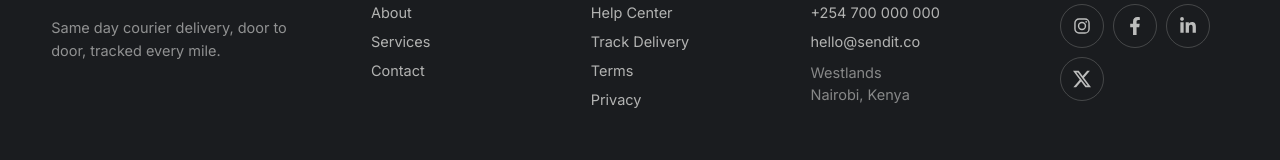
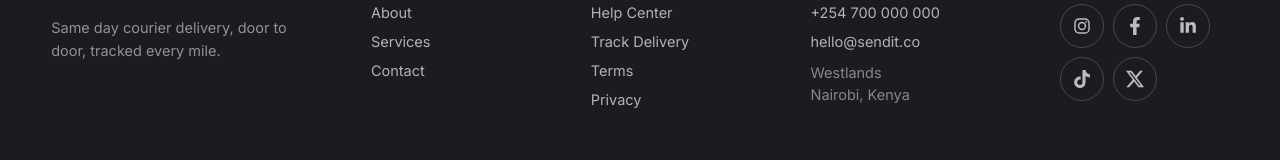
Before and after one commit to brucemwendwa/Deliveroo, a React (Vite) app in the folder Form design decisions pending/deliveroo-web/: page / in a window 1280 px wide. Shown: the part 3704-3864 px from the top of the page. Built offline with nearby package versions, Linux system fonts and the light colour scheme; no server answers.

Commit message:
Add TikTok icon to SocialIcon component and update documentation

```diff
--- a/Form design decisions pending/deliveroo-web/src/components/SocialIcon.jsx
+++ b/Form design decisions pending/deliveroo-web/src/components/SocialIcon.jsx
@@ -1,5 +1,5 @@
 /**
- * §20 — the four social marks, drawn here for the same reason TransportGlyph draws
+ * §20 — the five social marks, drawn here for the same reason TransportGlyph draws
  * the quadcopter: Material Symbols carries no brand logos, so an <Icon name="instagram">
  * would render the literal word. Paths are the official marks on their own viewBox,
  * normalised to one square and filled with currentColor so the button's hover state
@@ -36,6 +36,13 @@ const MARKS = {
       <path d="M100.28 448H7.4V148.9h92.88zM53.79 108.1C24.09 108.1 0 83.5 0 53.8a53.79 53.79 0 0 1 107.58 0c0 29.7-24.1 54.3-53.79 54.3zM447.9 448h-92.68V302.4c0-34.7-.7-79.2-48.29-79.2-48.29 0-55.69 37.7-55.69 76.7V448h-92.78V148.9h89.08v40.8h1.3c12.4-23.5 42.69-48.3 87.88-48.3 94 0 111.28 61.9 111.28 142.3V448z" />
     )
   },
+  tiktok: {
+    label: 'TikTok',
+    viewBox: '0 0 448 512',
+    render: (
+      <path d="M448,209.91a210.06,210.06,0,0,1-122.77-39.25V349.38A162.55,162.55,0,1,1,185,188.31V278.2a74.62,74.62,0,1,0,52.23,71.18V0l88,0a121.18,121.18,0,0,0,1.86,22.17h0A122.18,122.18,0,0,0,381,102.39a121.43,121.43,0,0,0,67,20.14Z" />
+    )
+  },
   x: {
     label: 'X',
     viewBox: '0 0 24 24',
```
